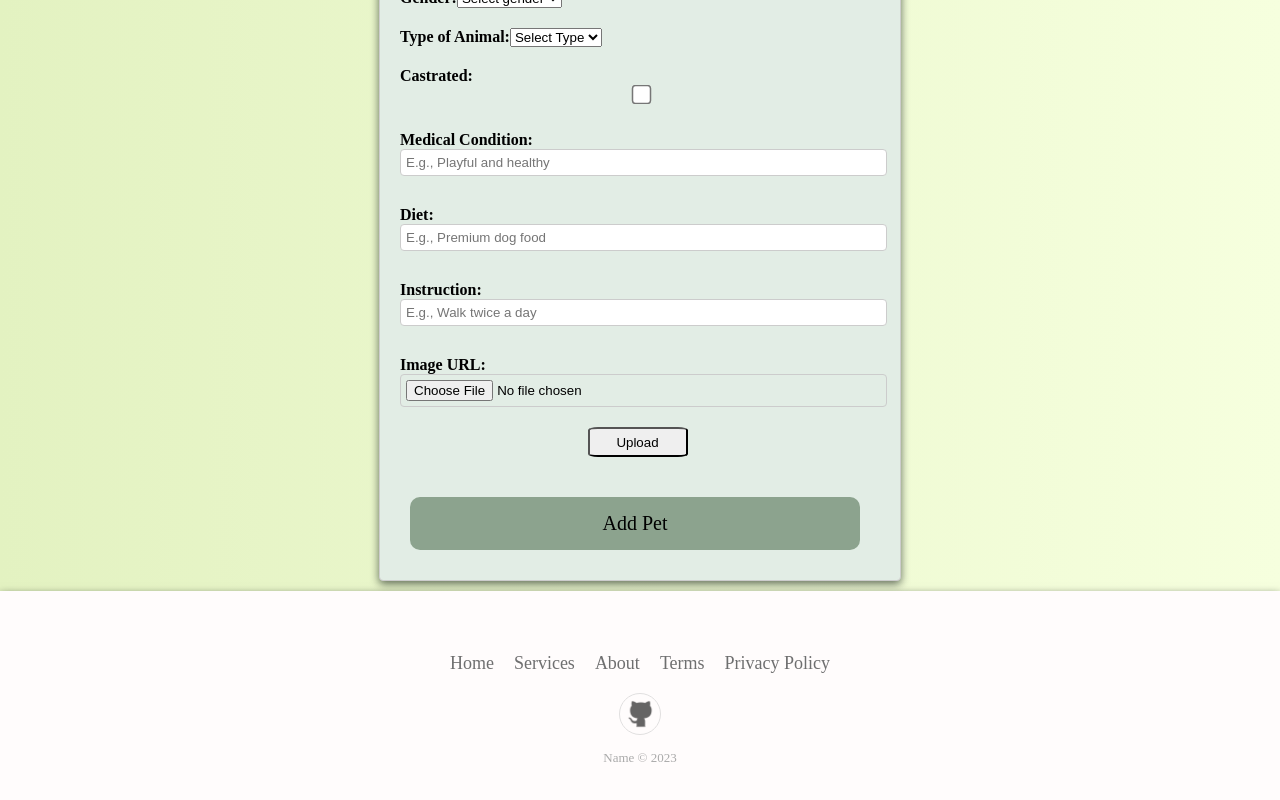
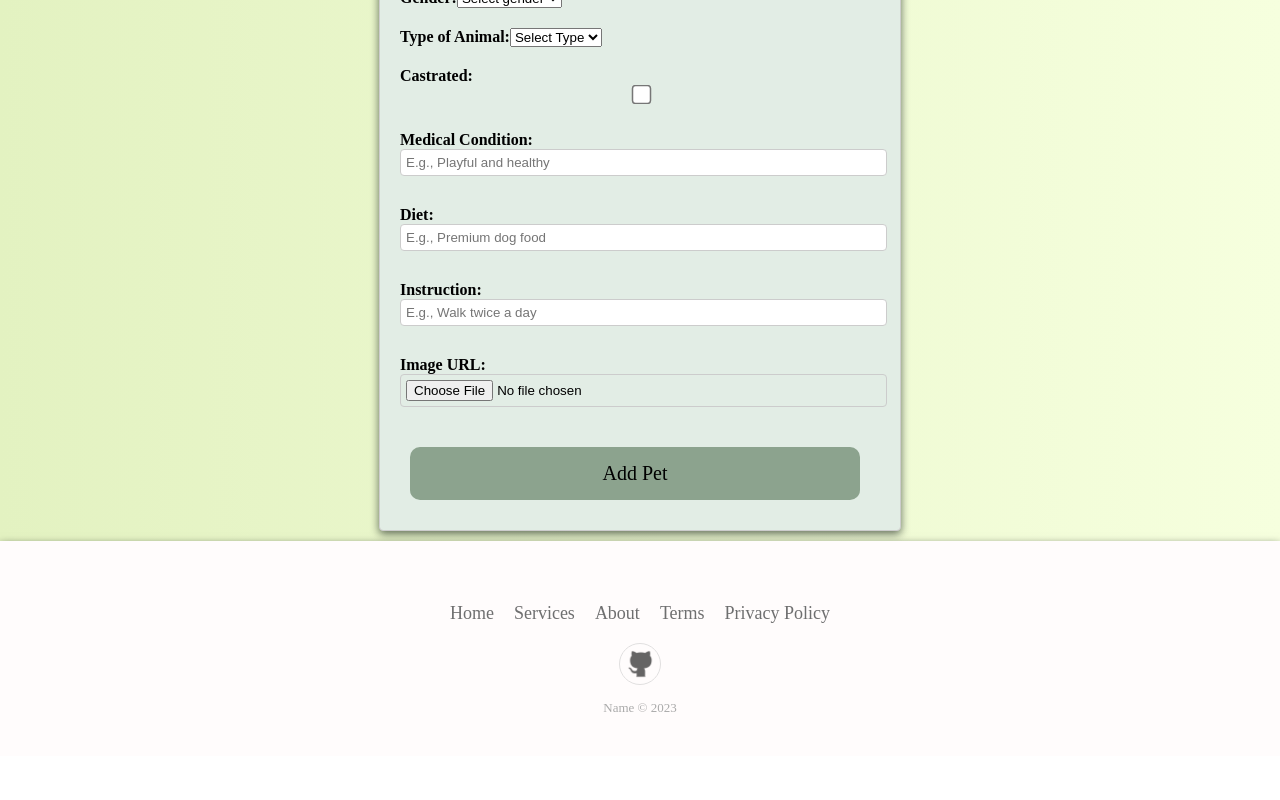
Before and after one commit to natko22/pet-project-frontend, a React (Create React App) app: page /add-pet in a window 1280 px wide. Shown: the part 523-1323 px from the top of the page. After the commit the page ends 1279 px from the top, so only its background shows below. Built offline with nearby package versions, Linux system fonts and the light colour scheme.

Commit message:
fix upload img

```diff
--- a/src/pages/AddNewPetPage.jsx
+++ b/src/pages/AddNewPetPage.jsx
@@ -27,43 +27,13 @@ function AddPet() {
   const { user } = useContext(AuthContext);
 
   const [imagePreview, setImagePreview] = useState(null);
-  const [isLoading, setIsLoading] = useState(false);
   const [scale, setScale] = useState(1);
-  const [uploadSuccess, setUploadSuccess] = useState(false);
 
   // Handle image change
   const handleImgChange = (e) => {
     const file = e.target.files[0];
     setImg(file);
     setImagePreview(URL.createObjectURL(file));
-  };
-
-  // Upload image
-  const handleImgUpload = async (e) => {
-    e.preventDefault();
-    setIsLoading(true);
-
-    try {
-      if (img && img.type.includes("image")) {
-        const formData = new FormData();
-        formData.append("imageUrl", img);
-        console.log(formData, "FORMDATA");
-
-        const response = await axios.post(
-          `http://localhost:5005/api/upload/${petId}`,
-          formData
-        );
-        console.log(response);
-        setUploadSuccess(true);
-        setIsLoading(false);
-        console.log(setUploadSuccess, "upload success");
-      } else {
-        throw new Error("Please select a valid image file.");
-      }
-    } catch (error) {
-      console.error(error);
-      setIsLoading(false);
-    }
   };
 
   useEffect(() => {
@@ -89,42 +59,31 @@ function AddPet() {
       setError("Please fill in all required fields.");
       return;
     }
-    const updatedProfile = {
-      ...userData,
-      pets: [...userData.pets, { _id: pet._id }],
-    };
-    console.log("uploadprofile", updatedProfile);
 
-    const newPet = {
-      name,
-      race,
-      age,
-      gender,
-      type,
-      castrated,
-      medicalCondition,
-      diet,
-      instruction,
-      img,
-      owner: user._id,
-    };
+    const formData = new FormData();
+    formData.append('name', name);
+    formData.append('race', race);
+    formData.append('age', age);
+    formData.append('gender', gender);
+    formData.append('type', type);
+    formData.append('castrated', castrated);
+    formData.append('medicalCondition', medicalCondition);
+    formData.append('diet', diet);
+    formData.append('instruction', instruction);
+    formData.append('owner', user._id);
+    if (img) {
+      formData.append('imageUrl', img);
+    }
 
     try {
-      const response = await axios.post(
-        "http://localhost:5005/api/add-pet/",
-        newPet
-      );
+      const response = await axios.post("http://localhost:5005/api/add-pet", formData);
       setPet(response.data);
-      // const responseUser = await axios.put(
-      //   `http://localhost:5005/auth/edit/${userData._id}`,
-      //   updatedProfile
-      // );
-      // console.log("user updated", responseUser);
       navigate(`/profile/${user._id}`);
     } catch (error) {
       console.error(error);
     }
   };
+
 
   return (
     <div>
@@ -246,22 +205,7 @@ function AddPet() {
                 />
               </div>
             )}
-            {isLoading ? (
-              <p>Uploading...</p>
-            ) : (
-              <>
-                {!uploadSuccess && (
-                  <button
-                    className="upload-btn"
-                    type="submit"
-                    onClick={handleImgUpload}
-                  >
-                    Upload
-                  </button>
-                )}
-                {uploadSuccess && <p>Photo uploaded successfully!</p>}
-              </>
-            )}{" "}
+
           </div>
         </label>
         <button type="submit" className="add-new-pet-btn">
```
